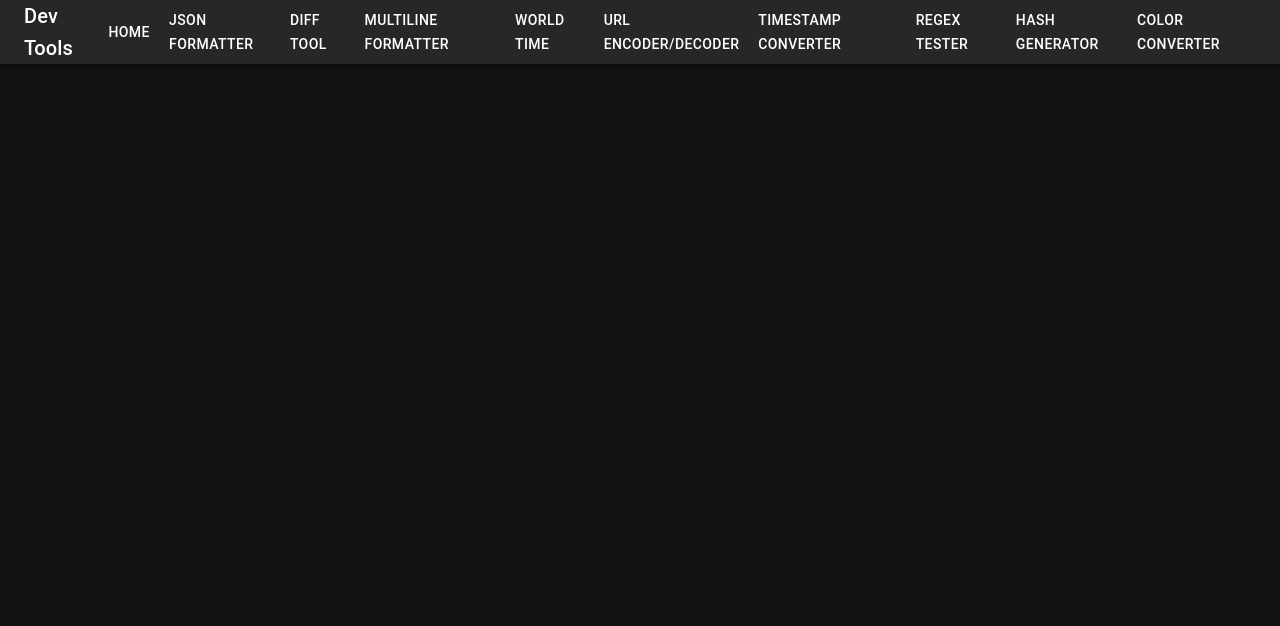
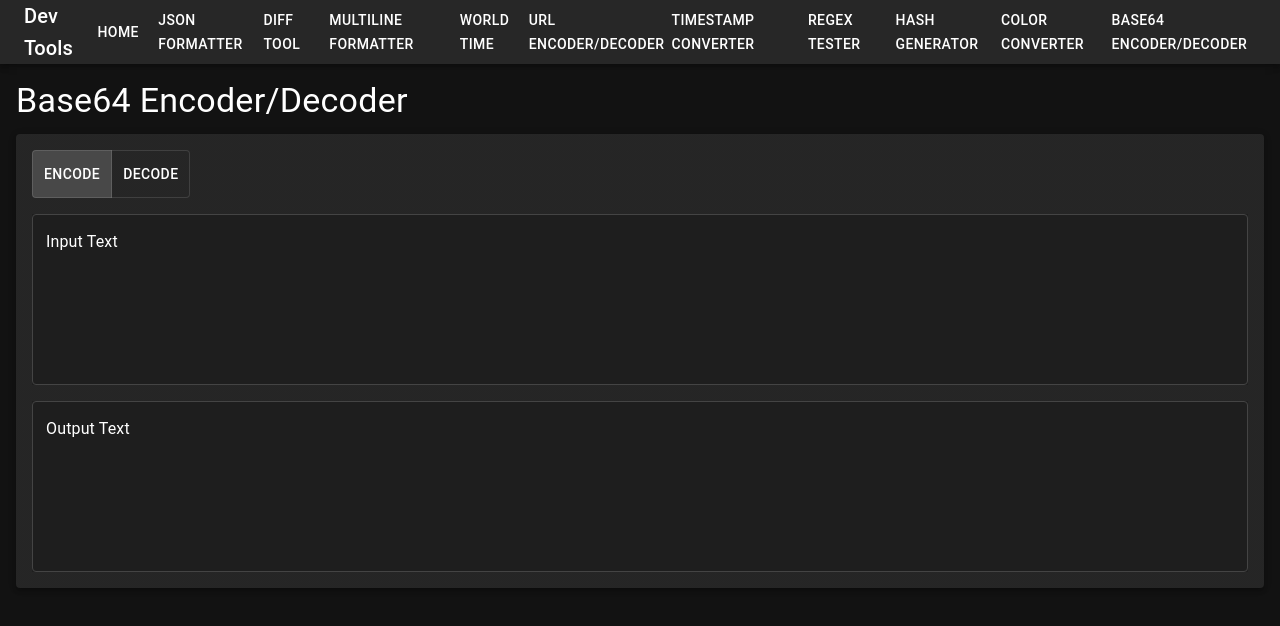
Before and after one commit to app4a/devtools, a React (Create React App) app: page /base64 in a window 1280 px wide. Shown: the top 626 px of the page. Built offline with nearby package versions, Linux system fonts and the light colour scheme.

Commit message:
feat: base64

```diff
--- a/src/App.js
+++ b/src/App.js
@@ -21,6 +21,7 @@ import TimestampConverter from './TimestampConverter';
 import RegexTester from './RegexTester';
 import HashGenerator from './HashGenerator';
 import ColorConverter from './ColorConverter';
+import Base64Converter from './Base64Converter';
 
 import HomePage from './HomePage';
 
@@ -51,6 +52,7 @@ function App() {
               <Button color="inherit" component={Link} to="/regex">Regex Tester</Button>
               <Button color="inherit" component={Link} to="/hash">Hash Generator</Button>
               <Button color="inherit" component={Link} to="/color">Color Converter</Button>
+              <Button color="inherit" component={Link} to="/base64">Base64 Encoder/Decoder</Button>
             </Toolbar>
           </AppBar>
           <Box>
@@ -65,6 +67,7 @@ function App() {
               <Route path="/regex" element={<RegexTester />} />
               <Route path="/hash" element={<HashGenerator />} />
               <Route path="/color" element={<ColorConverter />} />
+              <Route path="/base64" element={<Base64Converter />} />
             </Routes>
           </Box>
         </Box>
--- /dev/null
+++ b/src/Base64Converter.js
@@ -0,0 +1,100 @@
+import React, { useState, useEffect } from 'react';
+import {
+  Box,
+  TextField,
+  Typography,
+  Paper,
+  ToggleButtonGroup,
+  ToggleButton
+} from '@mui/material';
+
+export default function Base64Converter() {
+  const [inputText, setInputText] = useState('');
+  const [outputText, setOutputText] = useState('');
+  const [mode, setMode] = useState('encode'); // 'encode' or 'decode'
+
+  useEffect(() => {
+    if (inputText) {
+      try {
+        if (mode === 'encode') {
+          setOutputText(btoa(inputText));
+        } else {
+          setOutputText(atob(inputText));
+        }
+      } catch (error) {
+        setOutputText(`Error: ${error.message}`);
+      }
+    } else {
+      setOutputText('');
+    }
+  }, [inputText, mode]);
+
+  return (
+    <Box sx={{ p: 2 }}>
+      <Typography variant="h4" gutterBottom>
+        Base64 Encoder/Decoder
+      </Typography>
+      <Paper elevation={3} sx={{ p: 2, mb: 3 }}>
+        <ToggleButtonGroup
+          value={mode}
+          exclusive
+          onChange={(event, newMode) => {
+            if (newMode !== null) {
+              setMode(newMode);
+            }
+          }}
+          aria-label="text encoding mode"
+          sx={{ mb: 2 }}
+        >
+          <ToggleButton value="encode" aria-label="encode">
+            Encode
+          </ToggleButton>
+          <ToggleButton value="decode" aria-label="decode">
+            Decode
+          </ToggleButton>
+        </ToggleButtonGroup>
+        <TextField
+          label="Input Text"
+          multiline
+          rows={6}
+          fullWidth
+          value={inputText}
+          onChange={(e) => setInputText(e.target.value)}
+          variant="outlined"
+          sx={{
+            mb: 2,
+            backgroundColor: '#1e1e1e',
+            input: { color: '#ffffff' },
+            textarea: { color: '#ffffff' },
+            label: { color: '#ffffff' },
+            '& .MuiOutlinedInput-root': {
+              '& fieldset': {
+                borderColor: '#444',
+              },
+            },
+          }}
+        />
+        <TextField
+          label="Output Text"
+          multiline
+          rows={6}
+          fullWidth
+          value={outputText}
+          InputProps={{ readOnly: true }}
+          variant="outlined"
+          sx={{
+            backgroundColor: '#1e1e1e',
+            input: { color: '#ffffff' },
+            textarea: { color: '#ffffff' },
+            label: { color: '#ffffff' },
+            '& .MuiOutlinedInput-root': {
+              '& fieldset': {
+                borderColor: '#444',
+              },
+            },
+          }}
+        />
+      </Paper>
+    </Box>
+  );
+}
--- a/src/HomePage.js
+++ b/src/HomePage.js
@@ -56,6 +56,11 @@ function HomePage() {
       path: '/color',
       description: 'Convert between HEX, RGB, HSL & Include a color picker for convenience.',
     },
+    {
+      name: 'Base64 Encoder/Decoder',
+      path: '/base64',
+      description: 'Encode or decode text using Base64.',
+    },
   ];
 
   return (
```
